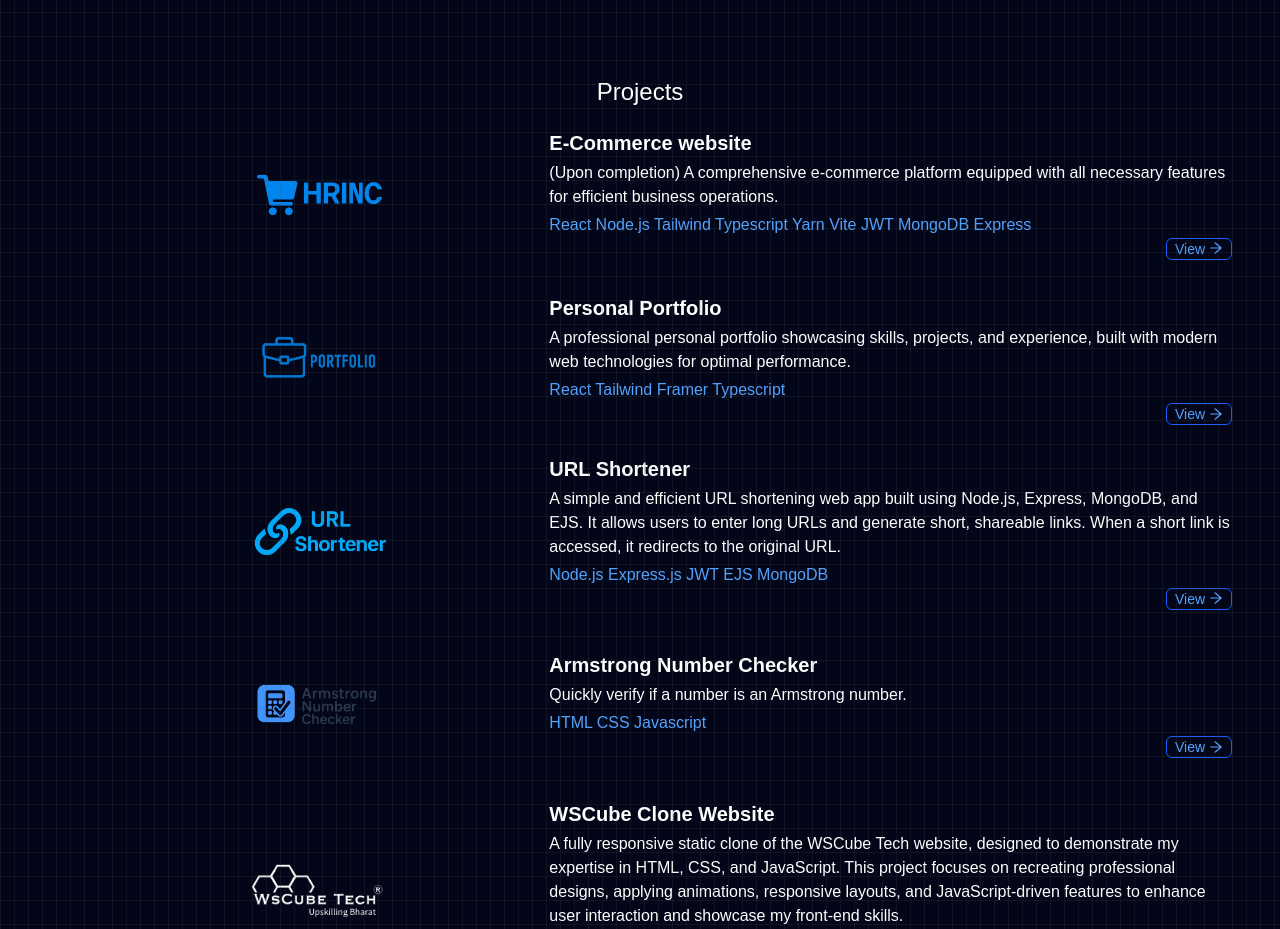
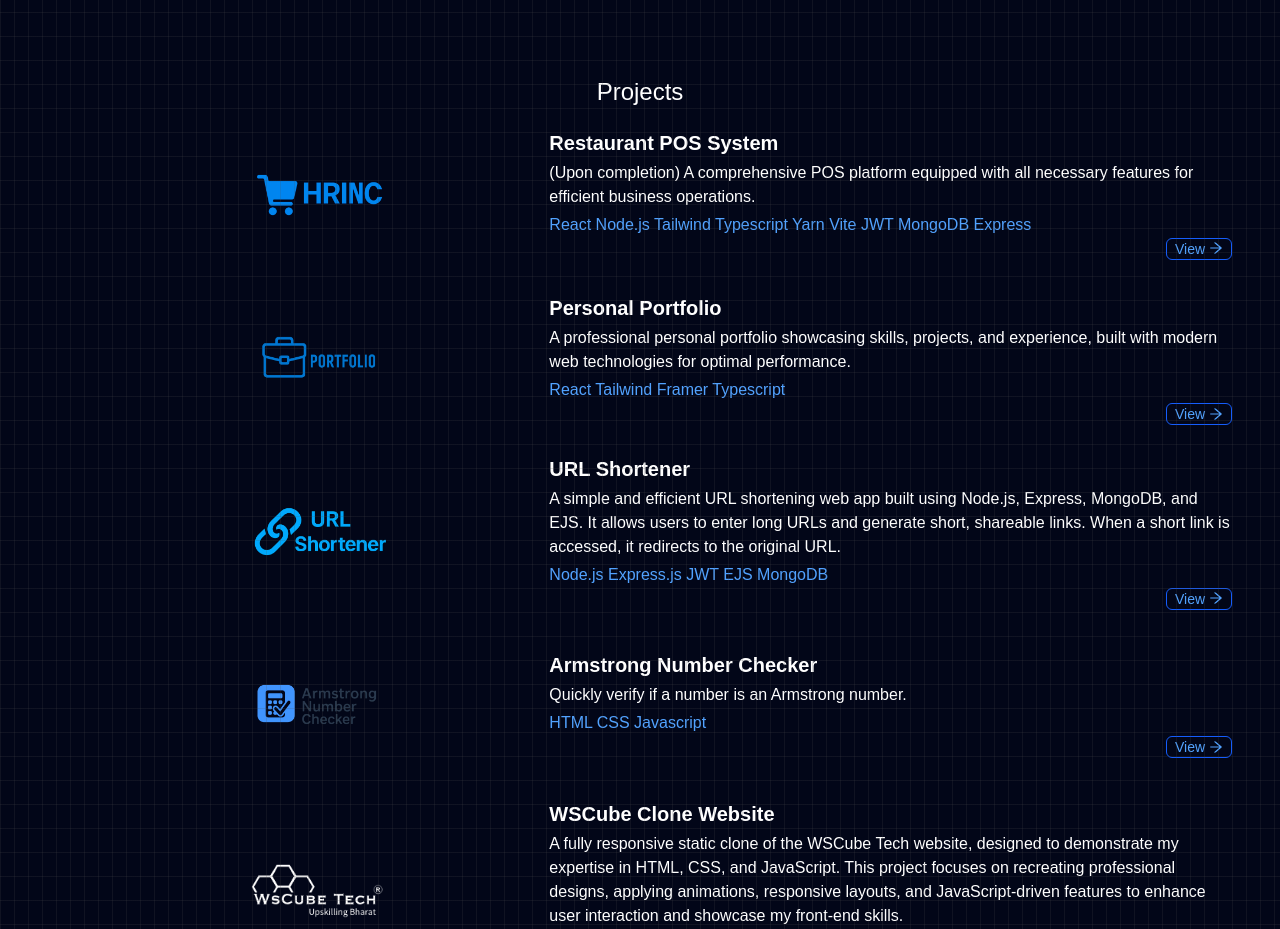
Before and after one commit to bipinstha07/portfolio, a React (Vite) app: page / in a window 1280 px wide. Shown: the part 1380-2309 px from the top of the page. Built offline with nearby package versions, Linux system fonts and the light colour scheme.

Commit message:
restaurant

```diff
--- a/src/component/project.tsx
+++ b/src/component/project.tsx
@@ -12,8 +12,8 @@ import { motion } from 'framer-motion'
 function Project() {
     const project = [
         {
-            title: "E-Commerce website",
-            description: "(Upon completion) A comprehensive e-commerce platform equipped with all necessary features for efficient business operations.",
+            title: "Restaurant POS System",
+            description: "(Upon completion) A comprehensive POS platform equipped with all necessary features for efficient business operations.",
             image: ecom,
             technology: "React Node.js Tailwind Typescript Yarn Vite JWT MongoDB Express",
             link:'null'
```
